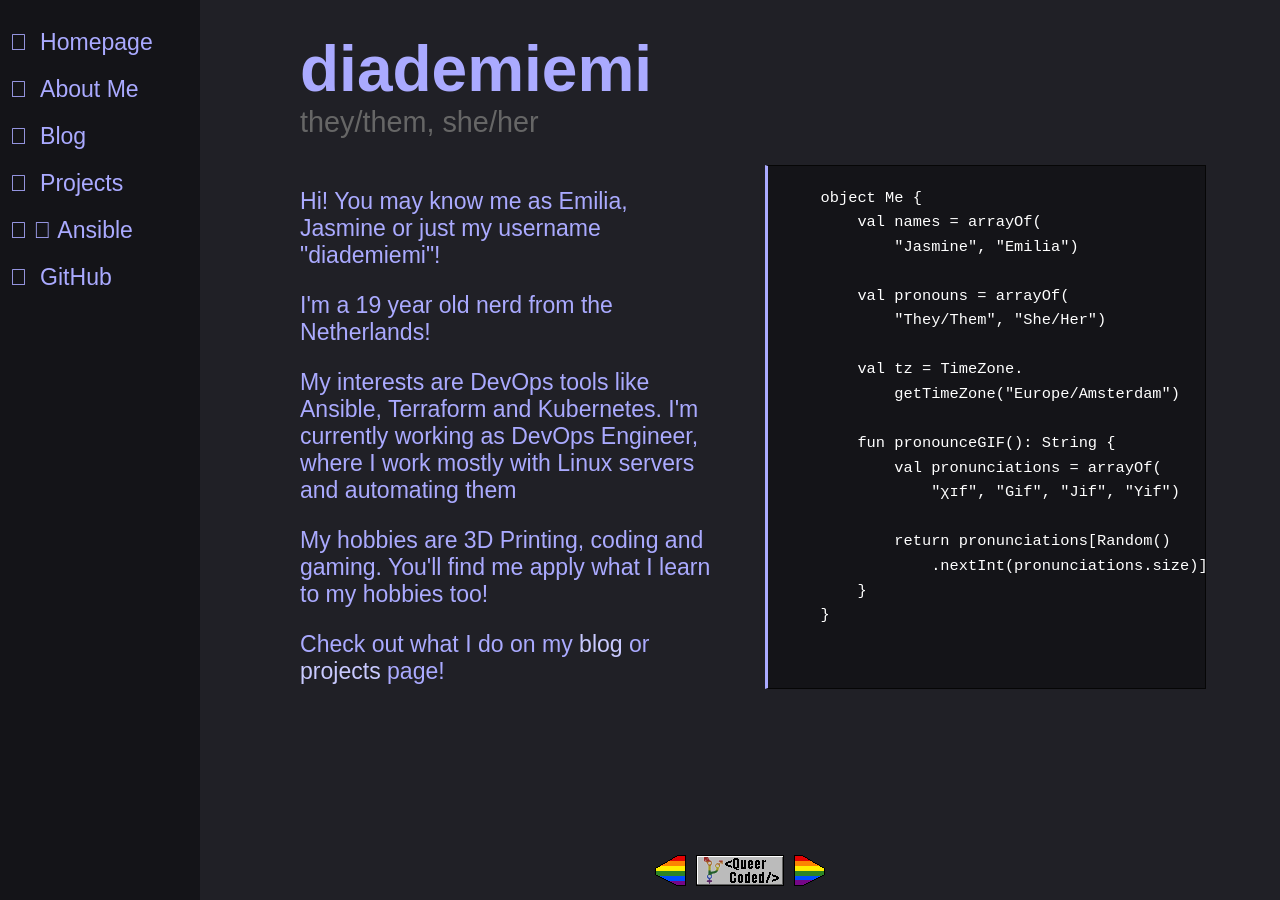
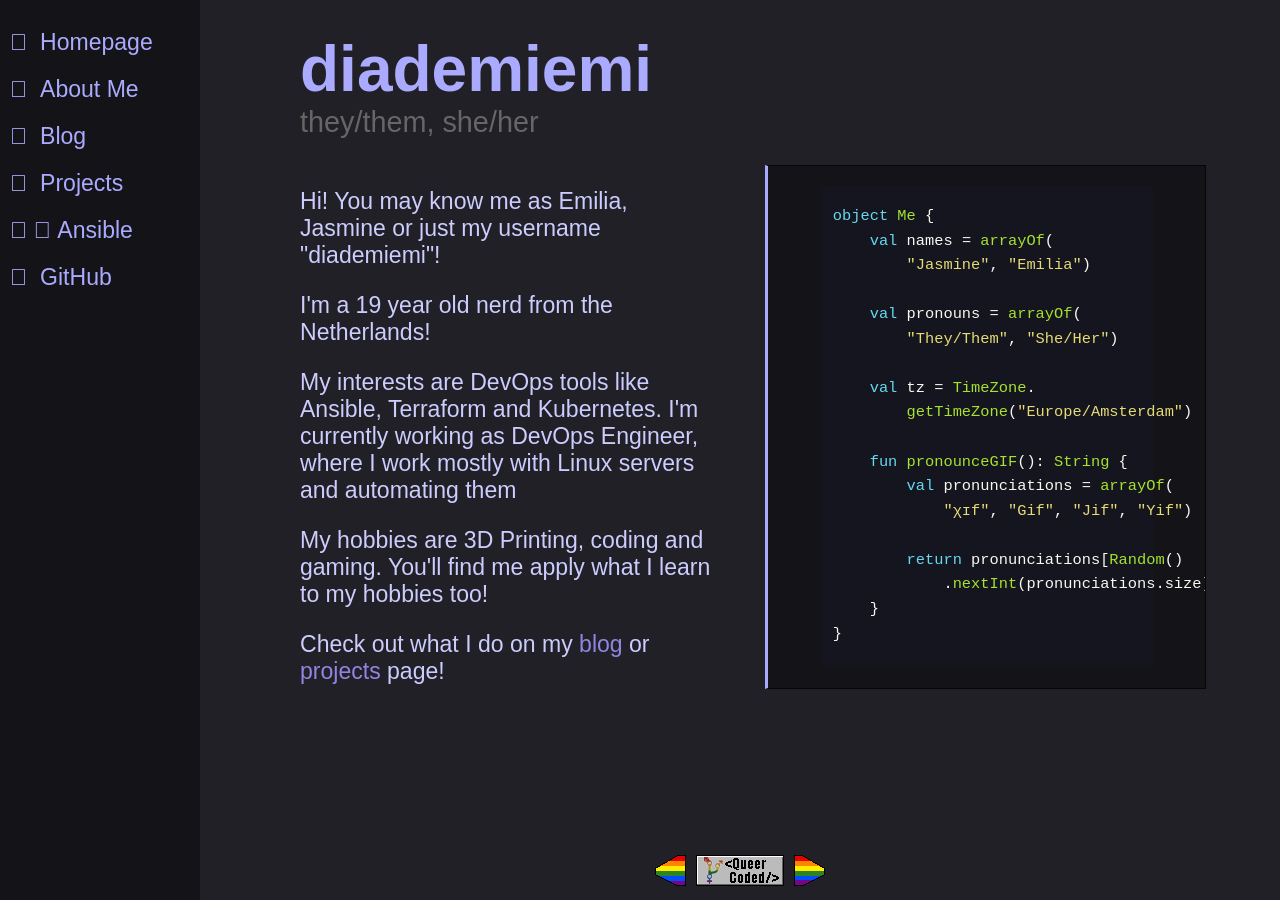
Before and after one commit to diademiemi/diademiemi.me, a Jekyll site: the page built from index.html, in a window 1280 px wide. Built offline with Jekyll 4.4.1, drawn with Linux system fonts in a browser that asks for light colours; some web fonts are replaced.

Commit message:
Fix hightlighting, add OGP embed

```diff
--- a/_config.yml
+++ b/_config.yml
@@ -50,6 +50,16 @@ collections:
     output: true
     permalink: /blog/:path/
 
+# Conversion
+markdown:    kramdown
+highlighter: rouge
+
+# Markdown Processors
+kramdown:
+  input: GFM
+  auto_ids: true
+  syntax_highlighter: rouge
+
 # Exclude from processing.
 # The following items will not be processed, by default.
 # Any item listed under the `exclude:` key here will be automatically added to
--- a/_layouts/base.html
+++ b/_layouts/base.html
@@ -2,6 +2,12 @@
 <html lang="en">
 <head>
     <meta charset="UTF-8">
+    <meta property="og:site_name" content="diademiemi.me" />
+    <meta property="og:title" content="{{ page.tabtitle | default: site.title }}" />
+    <meta property="og:type" content="website" />
+    <meta property="og:url" content="https://diademiemi.me/" />
+    <meta property="og:image" content="https://diademiemi.me/assets/img/logo.png" />
+    <meta content="#aaaaff" name="theme-color" />
     <title>{{ page.tabtitle | default: site.title }}</title>
     <link rel="stylesheet" href="{{ '/assets/css/base.css' | relative_url }}">
     <meta name="viewport" content="width=device-width, initial-scale=1.0, maximum-scale=1.0, user-scalable=no">
--- a/assets/css/base.scss
+++ b/assets/css/base.scss
@@ -17,22 +17,26 @@
 
 body {
     background-color: #202026;
-    color: #aaaaff;
+    color: #ccccff;
     font-family: 'Agave', Arial, sans-serif;
     margin: 0;
     display: flex;
 }
 
+h1, h2, h3, h4, h5, h6 {
+    color: #aaaaff;
+}
+
 a, /* Styles for links within the content */
 a:visited { /* Styles for visited links */
-    color: #c9caff; /* Desired link color */
+    color: #9185e3; /* Desired link color */
     text-decoration: none; /* Removes underline, optional */
 }
 
 a:hover,
 a:focus,
 a:active { /* Styles for links on hover, focus, and active states */
-    color: #7066af; /* Maintains the same color on hover, focus, and active states */
+    color: #6e90df; /* Maintains the same color on hover, focus, and active states */
     text-decoration: underline; /* Underline on hover, focus, and active, optional */
 }
 
@@ -147,3 +151,144 @@ body, p, li { // General text elements
         display: none;
     }
 }
+
+$background: #15151f;
+
+.highlight {
+  padding-top: 0.2em;
+  padding-bottom: 0.2em;
+  padding-left: 0.8em;
+  padding-right: 0.8em;
+  background-color: $background;
+
+  .hll {
+    background-color: #49483e;
+  }
+  .c {
+    color: #a8a38d;
+  }
+  .err {
+    color: #960050;
+    background-color: #1e0010;
+  }
+  .k {
+    color: #66d9ef;
+  }
+  .l {
+    color: #ae81ff;
+  }
+  .n {
+    color: #f8f8f2;
+  }
+  .o {
+    color: #f92672;
+  }
+  .p {
+    color: #f8f8f2;
+  }
+  .cm, .cp, .c1, .cs {
+    color: #a8a38d;
+  }
+  .ge {
+    font-style: italic;
+  }
+  .gs {
+    font-weight: bold;
+  }
+  .kc, .kd {
+    color: #66d9ef;
+  }
+  .kn {
+    color: #f92672;
+  }
+  .kp, .kr, .kt {
+    color: #66d9ef;
+  }
+  .ld {
+    color: #e6db74;
+  }
+  .m {
+    color: #ae81ff;
+  }
+  .s {
+    color: #e6db74;
+  }
+  .na {
+    color: #a6e22e;
+  }
+  .nb {
+    color: #f8f8f2;
+  }
+  .nc {
+    color: #a6e22e;
+  }
+  .no {
+    color: #66d9ef;
+  }
+  .nd {
+    color: #a6e22e;
+  }
+  .ni {
+    color: #f8f8f2;
+  }
+  .ne, .nf {
+    color: #a6e22e;
+  }
+  .nl, .nn {
+    color: #f8f8f2;
+  }
+  .nx {
+    color: #a6e22e;
+  }
+  .py {
+    color: #f8f8f2;
+  }
+  .nt {
+    color: #f92672;
+  }
+  .nv {
+    color: #f8f8f2;
+  }
+  .ow {
+    color: #f92672;
+  }
+  .w {
+    color: #f8f8f2;
+  }
+  .mf, .mh, .mi, .mo {
+    color: #ae81ff;
+  }
+  .sb, .sc, .sd, .s2 {
+    color: #e6db74;
+  }
+  .se {
+    color: #ae81ff;
+  }
+  .sh, .si, .sx, .sr, .s1, .ss {
+    color: #e6db74;
+  }
+  .bp, .vc, .vg, .vi {
+    color: #f8f8f2;
+  }
+  .il {
+    color: #ae81ff;
+  }
+  .gh {}
+  .gu {
+    color: #75715e;
+  }
+  .gd {
+    color: #f92672;
+  }
+  .gi {
+    color: #a6e22e;
+  }
+}
+
+code{
+  background-color: "#282C34";
+  color: whitesmoke;}
+pre {
+  background-color: "#282C34";
+  color: whitesmoke;
+}
--- a/assets/css/post.scss
+++ b/assets/css/post.scss
@@ -20,7 +20,7 @@
 }
 
 .post-content {
-    max-width: 80vw; /* Set the width to 60% of the page */
+    max-width: 60vw; /* Set the width to 60% of the page */
     margin-left: calc((100vw - 80vw) / 2); /* Adjust for the sidebar's width */
     margin-right: calc((100vw - 80vw) / 2);
     text-align: left; /* Keep the text left-aligned */
```
Also changed, not shown: assets/img/logo.png (added).
